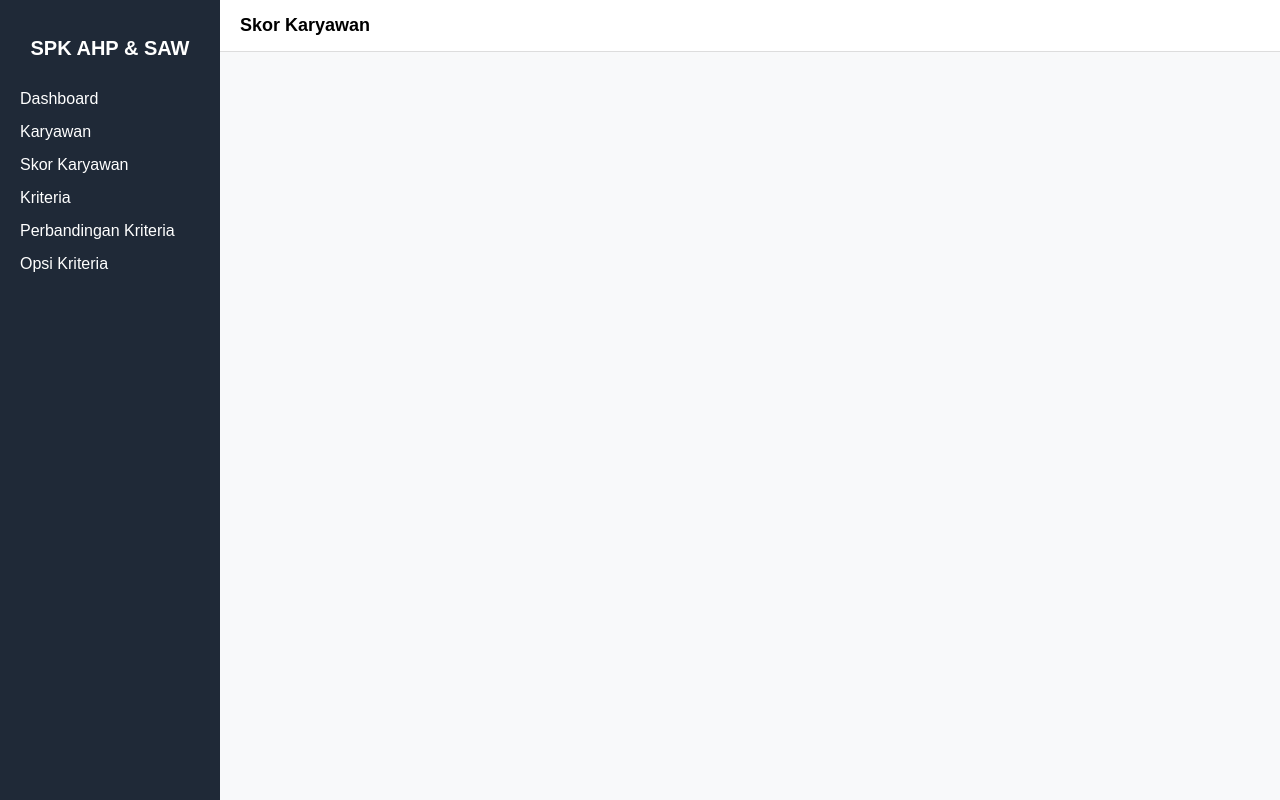
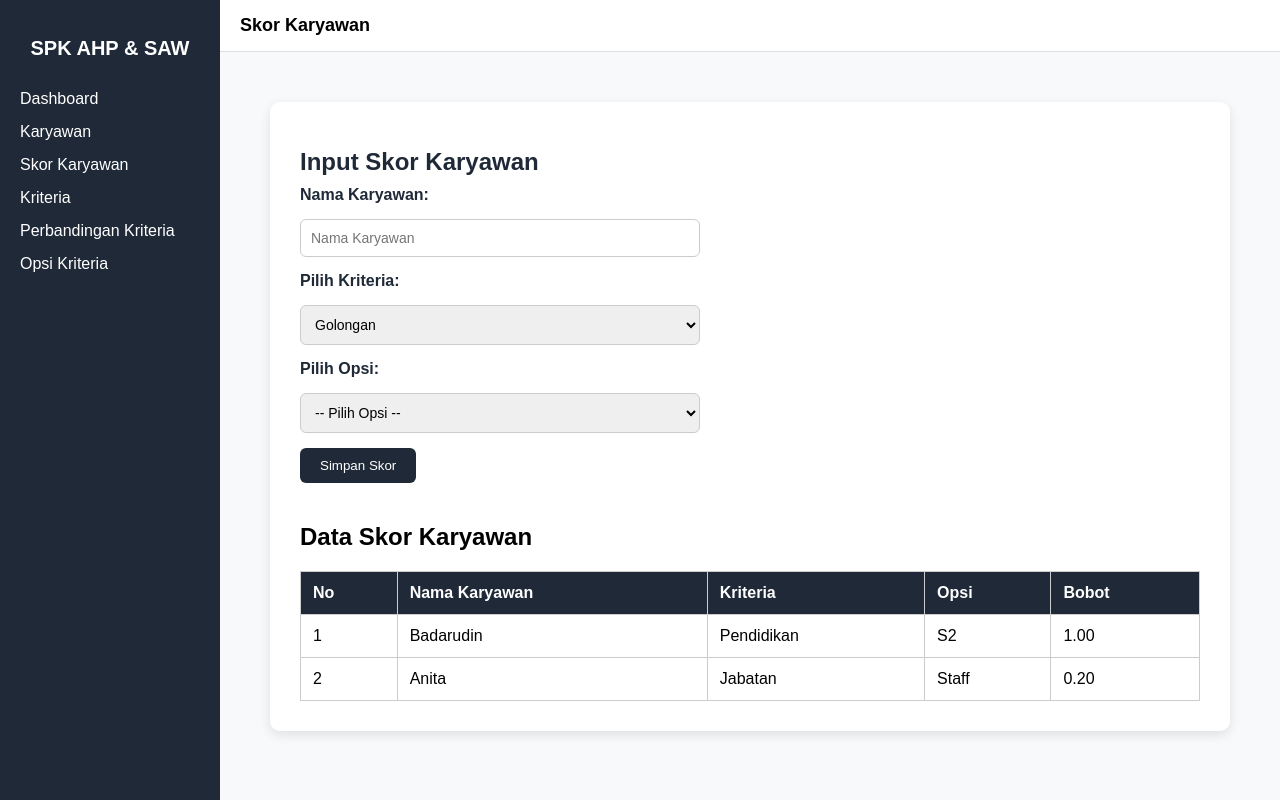
Before and after one commit to naufal-alwi-p/spk-ahp-saw, a Python web app: template app/templates/skor_karyawan.html in a window 1280 px wide. Run offline with Jinja, Linux system fonts and the light colour scheme; the template is opened without the code that fills it, so the values that code supplies are empty.

Commit message:
Update skor karyawan

```diff
--- a/app/templates/skor_karyawan.html
+++ b/app/templates/skor_karyawan.html
@@ -3,7 +3,7 @@
 <head>
     <meta charset="UTF-8">
     <title>Skor Karyawan</title>
-    <link rel="stylesheet" href="/static/css/style.css">
+    <link rel="stylesheet" href="/interface/static/css/style.css">
 </head>
 <body>
 
@@ -11,12 +11,12 @@
     <div class="sidebar">
         <h2>SPK AHP & SAW</h2>
         <ul>
-            <li><a href="/templates/dashboard.html">Dashboard</a></li>
-            <li><a href="/templates/karyawan.html">Karyawan</a></li>
-            <li><a href="/templates/skor_karyawan.html">Skor Karyawan</a></li>
-            <li><a href="/templates/kriteria.html">Kriteria</a></li>
-            <li><a href="/templates/perbandingan_kriteria.html">Perbandingan Kriteria</a></li>
-            <li><a href="/templates/opsi_kriteria.html">Opsi Kriteria</a></li>
+            <li><a href="/interface/templates/dashboard.html">Dashboard</a></li>
+            <li><a href="/interface/templates/karyawan.html">Karyawan</a></li>
+            <li><a href="/interface/templates/skor_karyawan.html">Skor Karyawan</a></li>
+            <li><a href="/interface/templates/kriteria.html">Kriteria</a></li>
+            <li><a href="/interface/templates/perbandingan_kriteria.html">Perbandingan Kriteria</a></li>
+            <li><a href="/interface/templates/opsi_kriteria.html">Opsi Kriteria</a></li>
         </ul>
     </div>
 
@@ -25,3 +25,63 @@
         <div class="navbar">
             <div class="navbar-title">Skor Karyawan</div>
         </div>
+
+        <div class="container">
+            <h1>Input Skor Karyawan</h1>
+            <form id="form-skor">
+                <label for="karyawan">Nama Karyawan:</label>
+                <input type="text" id="karyawan" name="karyawan" placeholder="Nama Karyawan">
+
+                <label for="kriteria">Pilih Kriteria:</label>
+                <select id="kriteria" name="kriteria">
+                    <option value="golongan">Golongan</option>
+                    <option value="eselon">Eselon</option>
+                    <option value="jabatan">Jabatan</option>
+                    <option value="pendidikan">Pendidikan</option>
+                </select>
+
+                <label for="opsi">Pilih Opsi:</label>
+                <select id="opsi" name="opsi">
+                    <option value="">-- Pilih Opsi --</option>
+                    <option value="1">IV/a</option>
+                    <option value="0.75">III/d</option>
+                    <option value="0.5">II/b</option>
+                    <option value="0.25">I/a</option>
+                </select>
+
+                <button type="submit">Simpan Skor</button>
+            </form>
+
+            <h2>Data Skor Karyawan</h2>
+            <table class="table-kriteria">
+                <thead>
+                    <tr>
+                        <th>No</th>
+                        <th>Nama Karyawan</th>
+                        <th>Kriteria</th>
+                        <th>Opsi</th>
+                        <th>Bobot</th>
+                    </tr>
+                </thead>
+                <tbody>
+                    <tr>
+                        <td>1</td>
+                        <td>Badarudin</td>
+                        <td>Pendidikan</td>
+                        <td>S2</td>
+                        <td>1.00</td>
+                    </tr>
+                    <tr>
+                        <td>2</td>
+                        <td>Anita</td>
+                        <td>Jabatan</td>
+                        <td>Staff</td>
+                        <td>0.20</td>
+                    </tr>
+                </tbody>
+            </table>
+        </div>
+    </div>
+
+</body>
+</html>
```
